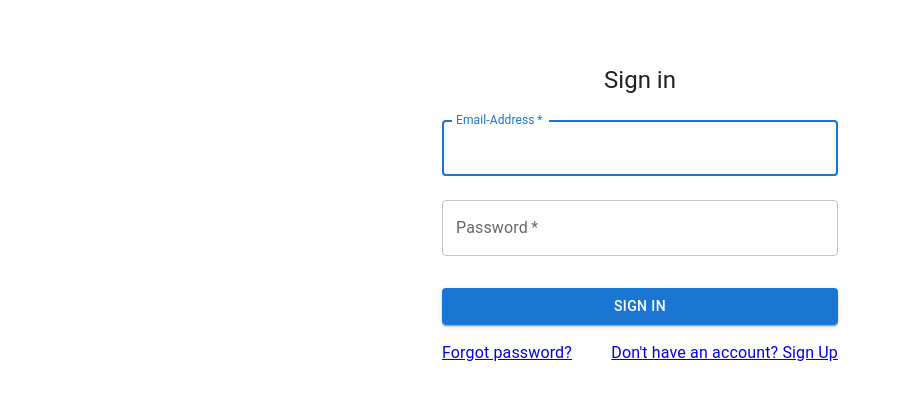
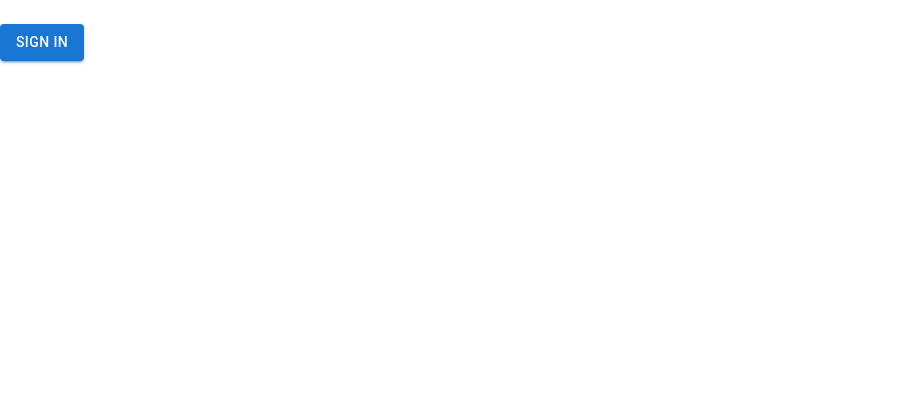
Before and after one commit to hadasa-huminer/ClientRentBicycle, a React (Create React App) app: page / in a window 1280 px wide. Shown: the top 400 px of the page, without its empty margins (0-902 px from the left). Built offline with nearby package versions, Linux system fonts and the light colour scheme.

Commit message:
feat(18/05):changes

```diff
--- a/package.json
+++ b/package.json
@@ -13,6 +13,7 @@
     "@testing-library/react": "^13.2.0",
     "@testing-library/user-event": "^13.5.0",
     "axios": "^0.27.2",
+    "formik": "^2.2.9",
     "react": "^18.1.0",
     "react-dom": "^18.1.0",
     "react-redux": "^8.0.1",
@@ -22,7 +23,8 @@
     "redux": "^4.2.0",
     "styled-components": "^5.3.5",
     "sweetalert2": "^11.4.14",
-    "web-vitals": "^2.1.4"
+    "web-vitals": "^2.1.4",
+    "yup": "^0.32.11"
   },
   "scripts": {
     "start": "react-scripts start",
--- a/src/DesignRegister.js
+++ b/src/DesignRegister.js
@@ -14,7 +14,7 @@ import Typography from '@mui/material/Typography';
 import { createTheme, ThemeProvider } from '@mui/material/styles';
 import PersonalInfo from './PersonalInfo';
 import CreditCard from './CreditCard';
-import Home from './Home';
+import Home from './HomePage';
 import Http from './axios';
 import { useState } from 'react';
 import { personalInfo } from './object'
--- /dev/null
+++ b/src/HomePage.js
@@ -0,0 +1,23 @@
+import { useNavigate } from "react-router-dom"
+import Button from '@mui/material/Button';
+
+const HomePage = () => {
+const navigate=useNavigate();
+    return (
+        <>
+        <Button
+            type="submit"
+
+            variant="contained"
+            sx={{ mt: 3, mb: 2 }}
+            onClick={() => {
+                navigate("/Login")
+            }}
+        >
+            Sign In
+        </Button>
+        </>
+    );
+}
+
+export default HomePage;
--- a/src/Login.js
+++ b/src/Login.js
@@ -31,6 +31,7 @@ const Login = () => {
         },
         validationSchema: SignSchema,
         onSubmit: values => {
+            console.log("enter")
             dispatch(setUser({ password: values.password, eamil: values.email }))
             Http.get('/', {
                 params: {
@@ -39,10 +40,15 @@ const Login = () => {
                 }
             }).then(res => {
                 if (res === "משתמש לא קיים") {
-                    navigate("DesignRegister")
+                    console.log(res)
+                    navigate("/DesignRegister")
                 }
                 else
-                    navigate("Home")
+                {
+                    console.log("ok",res)
+                     navigate("/HomePage")
+                }
+
             }).catch((err) => {
                 ;
             })
@@ -108,12 +114,12 @@ const Login = () => {
                         <Grid container>
                             <Grid item xs>
                                 {/* TODO: something */}
-                                <Link to="DesignRegister" variant="body2">
+                                <Link to="/DesignRegister" variant="body2">
                                     Forgot password?
                                 </Link>
                             </Grid>
                             <Grid item>
-                                <Link to="DesignRegister">Don't have an account? Sign Up</Link>
+                                <Link to="/DesignRegister">Don't have an account? Sign Up</Link>
                             </Grid>
                         </Grid>
                     </Box>
--- a/src/Router.js
+++ b/src/Router.js
@@ -1,14 +1,15 @@
-import { Home } from "@mui/icons-material";
+// import { Home } from "@mui/icons-material";
 import { Route, Routes, Link, Switch } from "react-router-dom";
 import DesignRegister from './DesignRegister';
 import Login from './Login';
+import HomePage from './HomePage';
 const Router = () => {
     return (
         <Routes>
             <Route path="/DesignRegister" element={<DesignRegister />} />
             <Route path="/Login" element={<Login />} />
-            <Route path="/" element={<Login />} />
-            <Route path="*" element = {<Home/>}/>
+            <Route path="/" element={<HomePage />} />
+            <Route path="*" element = {<HomePage/>}/>
         </Routes>
     );
 }
```
Also changed, not shown: src/RentBicycle.js (added, +8 -0 lines).
